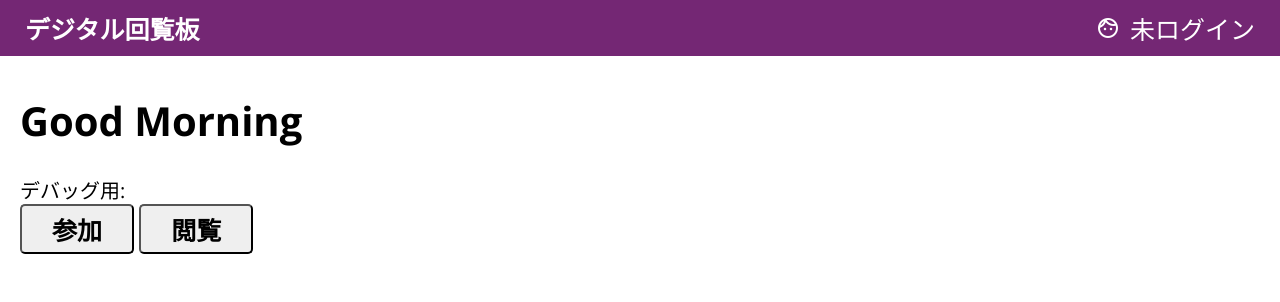
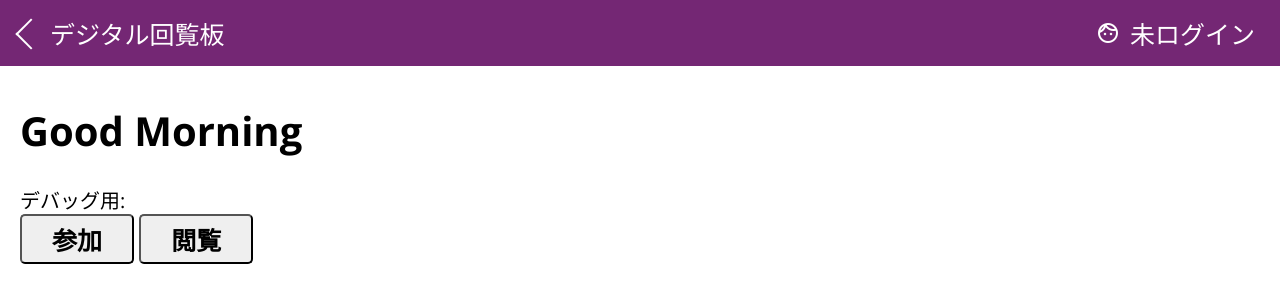
Before and after one commit to tomahok4134/Hackathon-26, a plain HTML site: page docs/index.html in a window 1280 px wide. Drawn offline with nearby package versions, Linux system fonts and the light colour scheme; files that its build step writes are made by us from their sources.

Commit message:
add: 戻るボタン実装

```diff
--- a/docs/global_style.css
+++ b/docs/global_style.css
@@ -8,7 +8,8 @@ body {
 header {
   background-color: #742774;
   color: #fff;
-  padding: 10px 25px;
+  padding: 15px 25px;
+  padding-left: 10px;
   font-size: 25px;
 
   display: flex;
@@ -25,7 +26,6 @@ header {
   margin-right: 10px;
 }
 #header-title {
-  font-weight: bold;
   color: #fff;
   text-decoration: none;
 }
@@ -83,3 +83,26 @@ button {
 button.primary {
   border: 2px solid #555;
 }
+
+/** くの時back */
+#header-back {
+  position: relative;
+  display: inline-block;
+  padding-left: 10px;
+  padding-right: 30px;
+  background: none;
+  border: none;
+  cursor: pointer;
+}
+
+#header-back::before {
+  content: "";
+  width: 20px;
+  height: 20px;
+  border-top: solid 2px #fff;
+  border-right: solid 2px #fff;
+  position: absolute;
+  left: 10px;
+  top: 8px;
+  transform: rotate(-135deg);
+}
--- a/docs/system/general.js
+++ b/docs/system/general.js
@@ -62,6 +62,7 @@ function addHeader() {
   document.body.insertAdjacentElement("afterbegin", header);
 
   header.innerHTML = `
+    <button id="header-back"></button>
     <a id="header-title" href="#">デジタル回覧板</a>
     <div id="header-user">
       <span class="material-symbols-outlined">
@@ -70,6 +71,8 @@ function addHeader() {
       <div class="username"></div>
     </div>
   `;
+
+  document.querySelector("#header-back").onclick = () => history.back();
 }
 
 /**
```
